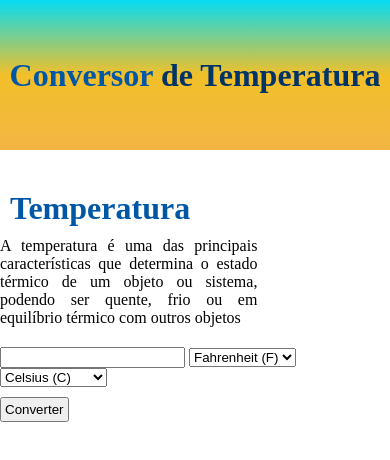
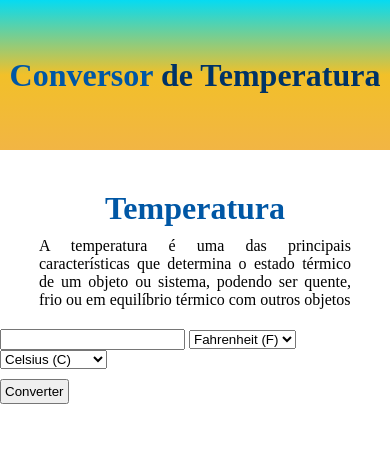
Before and after one commit to brunomorseg/projeto-temperatura, a plain HTML site: page index.html in a window 390 px wide. Drawn offline with Linux system fonts and the light colour scheme.

Commit message:
last one

```diff
--- a/style.css
+++ b/style.css
@@ -48,3 +48,21 @@
         padding: 3px;
 
     }
+
+
+    @media(max-width:400px) {
+        .container-h1 {
+            text-align: center;
+        }
+
+        .container-section {
+            width: auto;
+        }
+        .container-p {
+            margin-left: auto;
+            margin-right: auto;
+            width: 80%;
+            text-align: justify;
+
+        }
+    }
```
